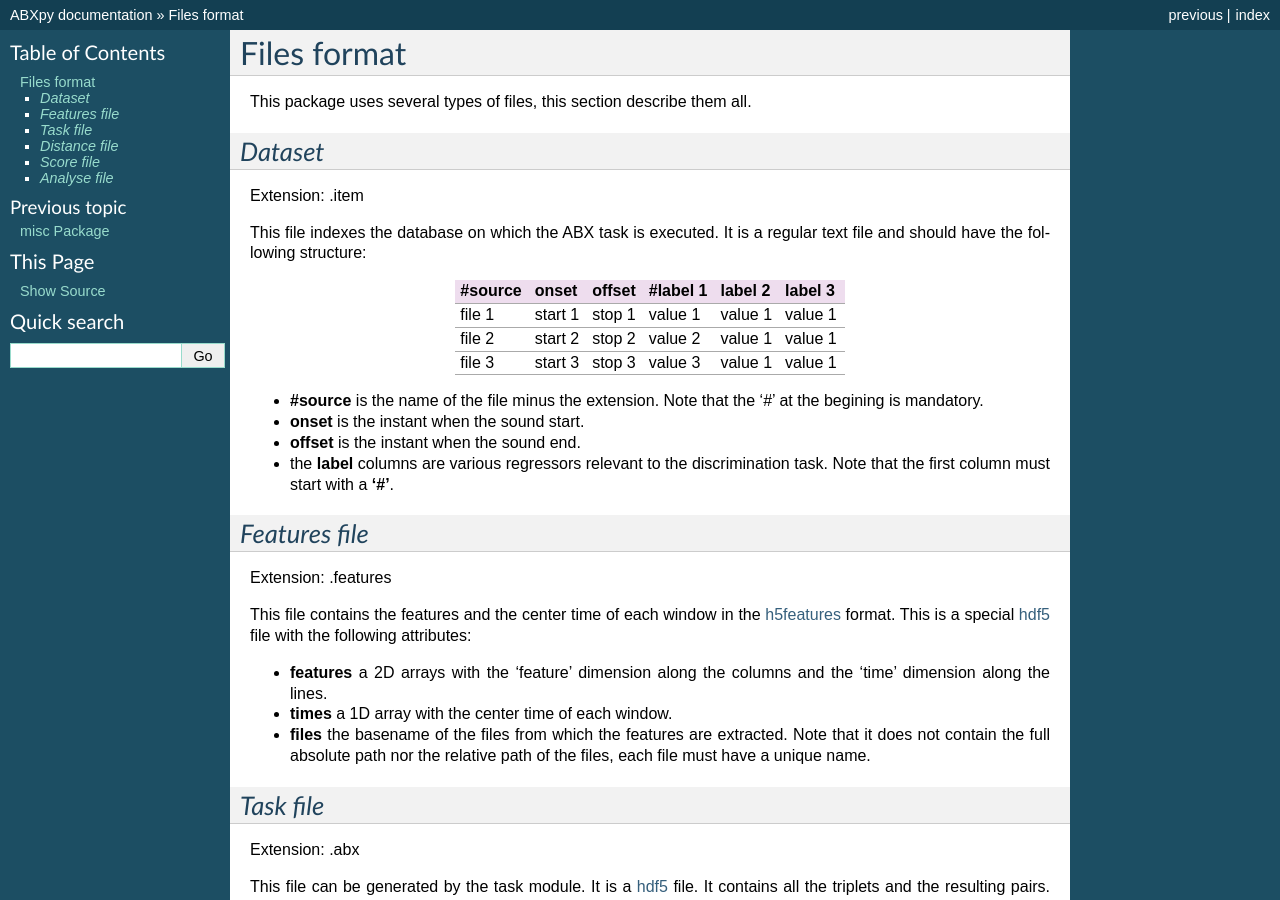
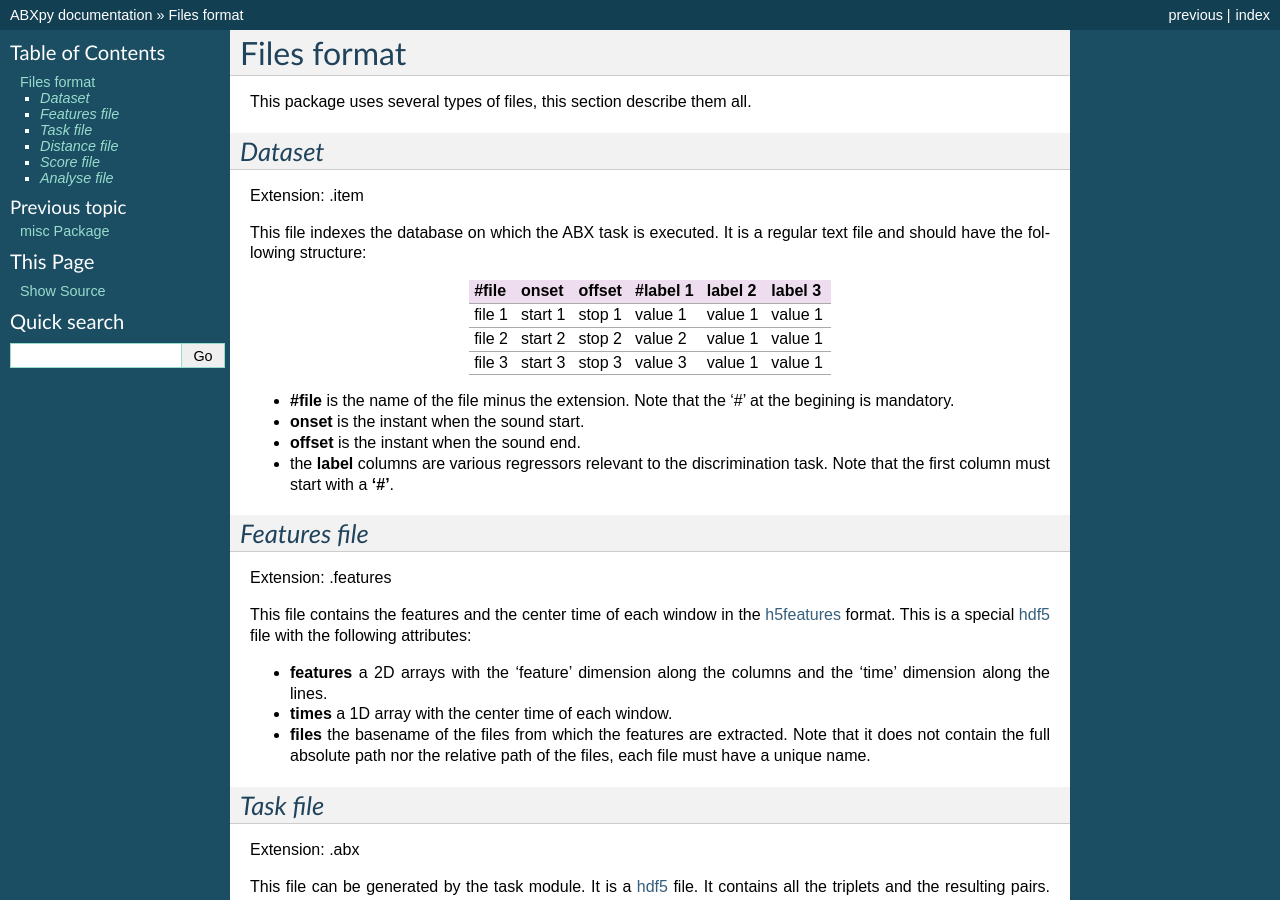
Before and after one commit to bootphon/ABXpy, a Sphinx documentation site: the page built from docs/FilesFormat.rst, in a window 1280 px wide and 900 px high. Built offline with Sphinx 7.4.7, drawn with Linux system fonts in a browser that asks for light colours.

Commit message:
error fix in doc

```diff
--- a/docs/FilesFormat.rst
+++ b/docs/FilesFormat.rst
@@ -10,14 +10,14 @@ Extension: .item
 This file indexes the database on which the ABX task is executed. It is a regular text file and should have the following structure:
 
 ======= ======= ====== ======== ======= =======
-#source onset   offset #label 1 label 2 label 3
+#file   onset   offset #label 1 label 2 label 3
 ======= ======= ====== ======== ======= =======
 file 1  start 1 stop 1 value 1  value 1 value 1
 file 2  start 2 stop 2 value 2  value 1 value 1
 file 3  start 3 stop 3 value 3  value 1 value 1
 ======= ======= ====== ======== ======= =======
 
-- **#source** is the name of the file minus the extension. Note that the '#' at the begining is mandatory.
+- **#file** is the name of the file minus the extension. Note that the '#' at the begining is mandatory.
 - **onset** is the instant when the sound start.
 - **offset** is the instant when the sound end.
 - the **label** columns are various regressors relevant to the discrimination task. Note that the first column must start with a **'#'**.
```
